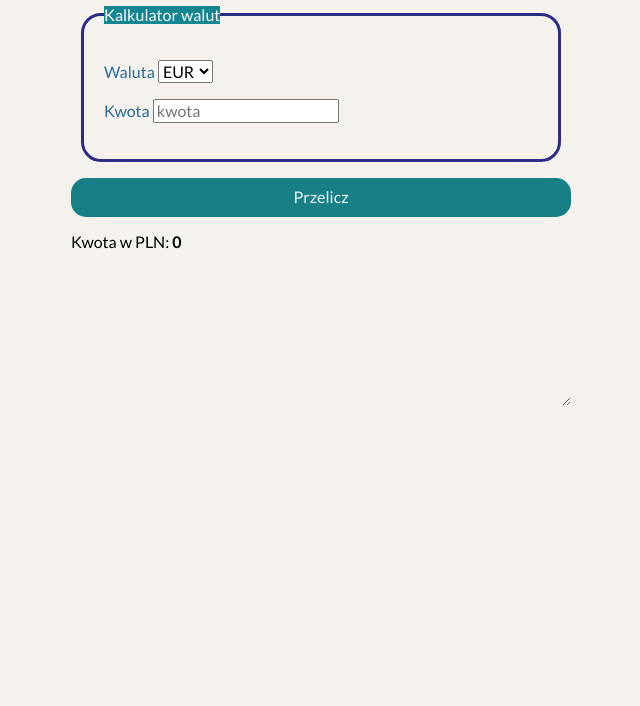
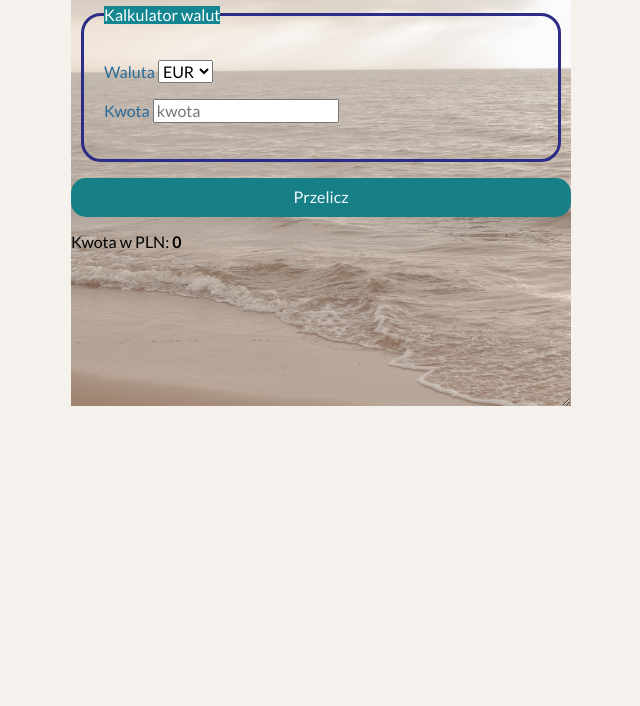
Before and after one commit to GunnerStrong/Currency-converter, a plain HTML site: page index.html in a window 1280 px wide. Shown: the part 94-800 px from the top of the page, without its empty margins (244-884 px from the left). Drawn offline with nearby package versions, Linux system fonts and the light colour scheme; the site is published under a folder, as on GitHub Pages, so addresses that start at the root find nothing.

Commit message:
element.css push

```diff
--- a/element.css
+++ b/element.css
@@ -3,7 +3,7 @@
     height: 500px;
     resize: both;
     overflow: auto;
-    background-image: url("/background.png");
+    background-image: url("./background.png");
     background-size: cover;
     background-position: center;
 }
```
